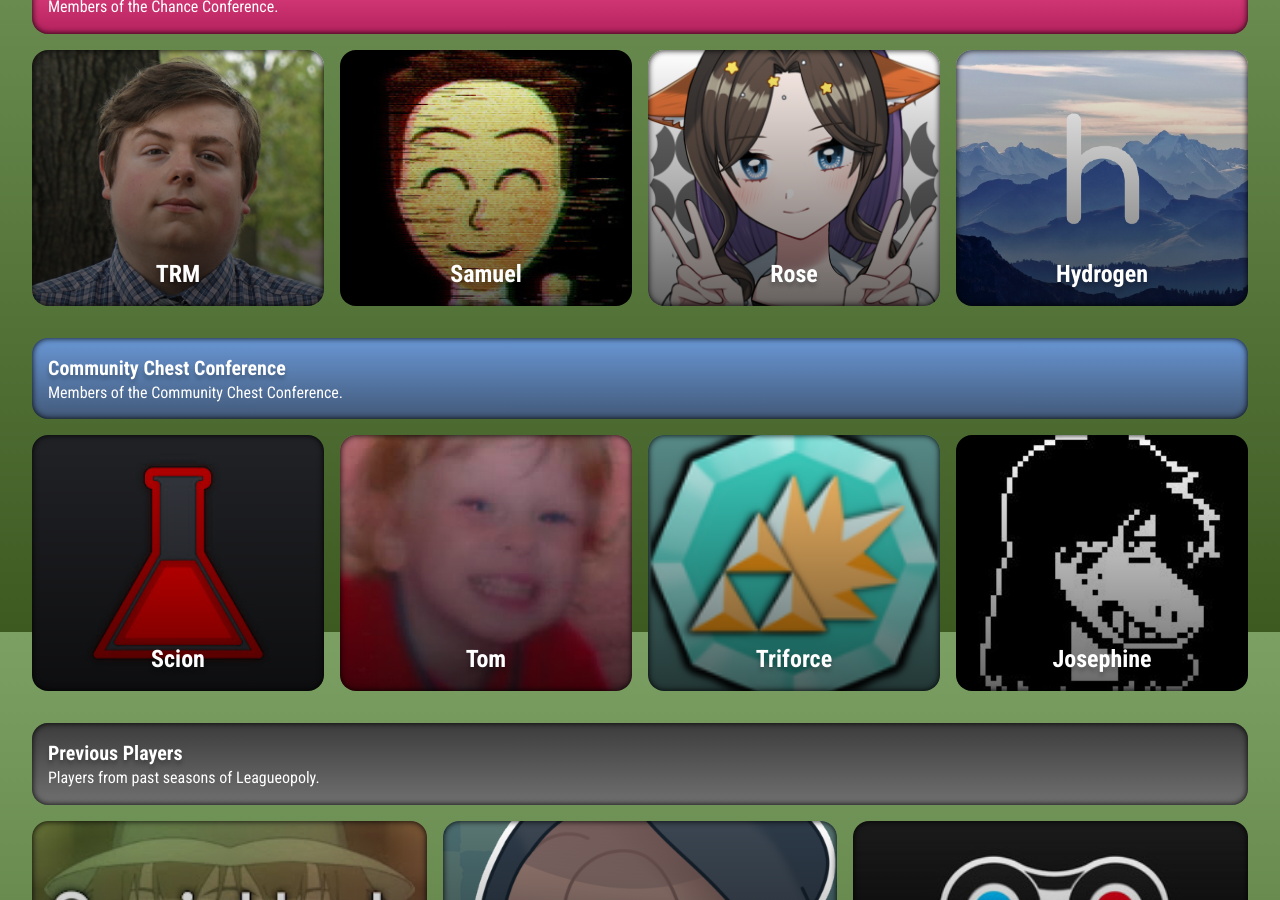
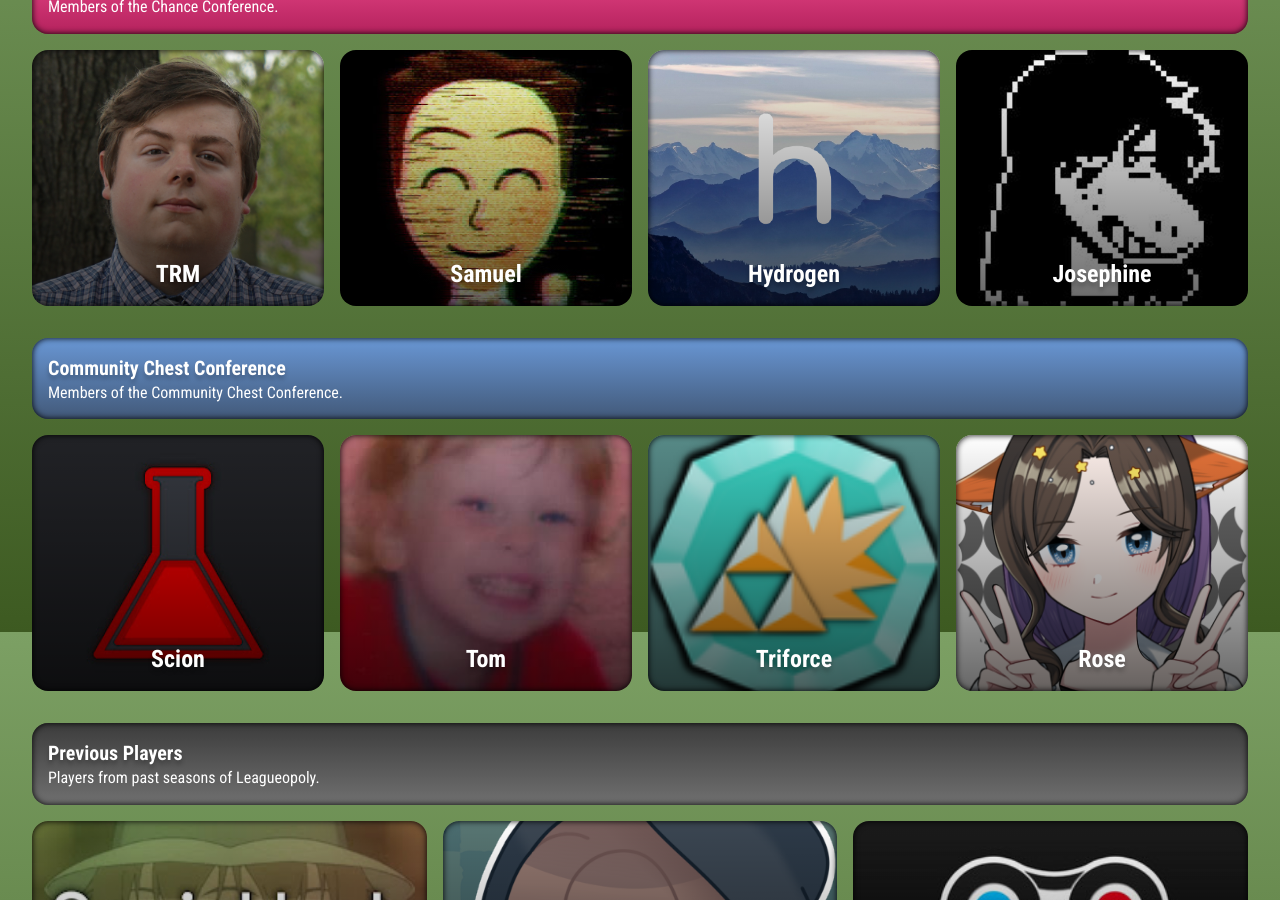
Before and after one commit to Leagueopoly/Website, a Jekyll site: the page built from players/index.html, in a window 1280 px wide and 900 px high, scrolled down 268 px. Built offline with Jekyll 4.4.1, drawn with Linux system fonts in a browser that asks for light colours; nearby versions of some CDN libraries.

Commit message:
Fix funny

```diff
--- a/players/index.html
+++ b/players/index.html
@@ -45,19 +45,19 @@ layout: default
         </a>
 	</div>
     <div class="w-full">
-        <a href="/players/rose">
-            <div class="box-rose box-player p-4 h-64 rounded-2xl">
+        <a href="/players/hydrogen">
+            <div class="box-hydrogen box-player p-4 h-64 rounded-2xl">
                 <div class="justify-center items-end w-full h-full flex">
-                    <b class="default-text-shadow text-2xl">Rose</b>
+                    <b class="default-text-shadow text-2xl">Hydrogen</b>
                 </div>
             </div>
         </a>
 	</div>
     <div class="w-full">
-        <a href="/players/hydrogen">
-            <div class="box-hydrogen box-player p-4 h-64 rounded-2xl">
+        <a href="/players/josephine">
+            <div class="box-josephine box-player p-4 h-64 rounded-2xl">
                 <div class="justify-center items-end w-full h-full flex">
-                    <b class="default-text-shadow text-2xl">Hydrogen</b>
+                    <b class="default-text-shadow text-2xl">Josephine</b>
                 </div>
             </div>
         </a>
@@ -102,10 +102,10 @@ layout: default
         </a>
 	</div>
     <div class="w-full">
-        <a href="/players/josephine">
-            <div class="box-josephine box-player p-4 h-64 rounded-2xl">
+        <a href="/players/rose">
+            <div class="box-rose box-player p-4 h-64 rounded-2xl">
                 <div class="justify-center items-end w-full h-full flex">
-                    <b class="default-text-shadow text-2xl">Josephine</b>
+                    <b class="default-text-shadow text-2xl">Rose</b>
                 </div>
             </div>
         </a>
```
